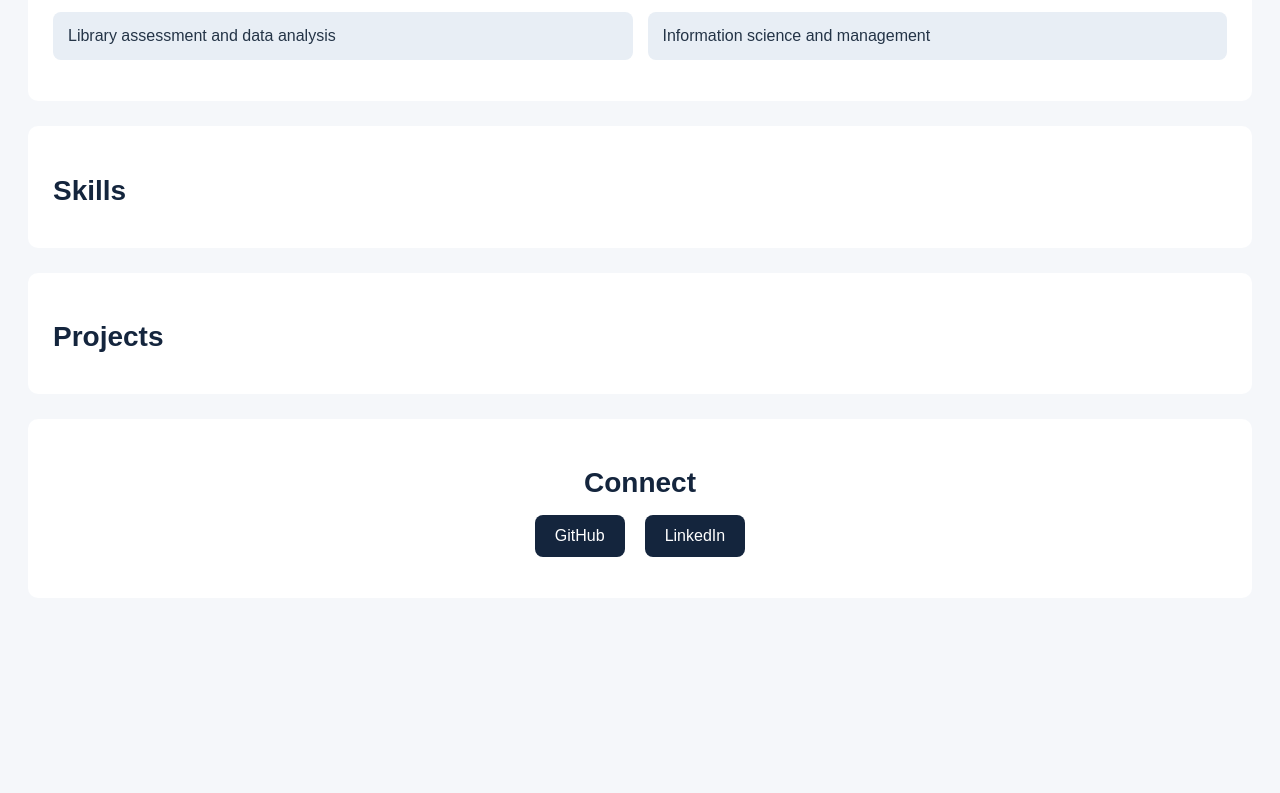
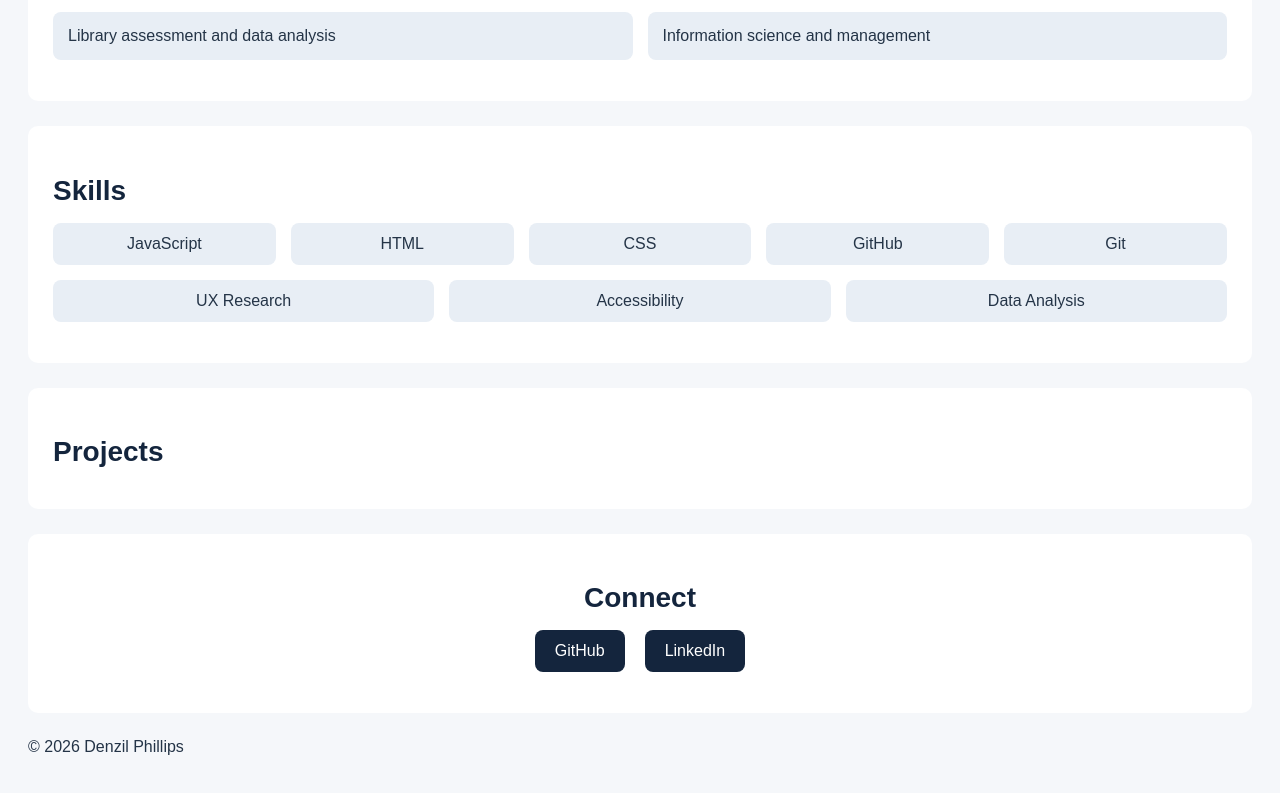
Before and after one commit to dphillips28/denzil-phillips-jsintro26.4, a plain HTML site: page index.html in a window 1280 px wide. Shown: the part 557-1350 px from the top of the page. Before the commit the page ends 1208 px from the top, so only its background shows below. Drawn offline with Linux system fonts and the light colour scheme.

Commit message:
js added, created footer and skills

```diff
--- a/css/index.css
+++ b/css/index.css
@@ -1,3 +1,5 @@
+/* General page styling */
+
 body {
     background-color: #f5f7fa;
     color: #243447;
@@ -100,3 +102,23 @@ nav a:hover {
 #Connect a:hover {
     background-color: #556d9a;
 }
+
+/* Lesson 7: Skills Section Styling */
+
+#Skills ul {
+    display: flex;
+    flex-wrap: wrap;
+    gap: 15px;
+    list-style-type: none;
+    padding: 0;
+}
+
+#Skills li {
+    background-color: #e8eef5;
+    color: #243447;
+    padding: 12px 20px;
+    border-radius: 8px;
+    font-size: 16px;
+    flex: 1 1 180px;
+    text-align: center;
+}
--- a/index.html
+++ b/index.html
@@ -60,6 +60,7 @@
             </li>
         </ul>
     </section>
+    <script src="js/index.js"></script>
 </body>
 
 </html>
--- /dev/null
+++ b/js/index.js
@@ -0,0 +1,50 @@
+// Create a footer element
+const body = document.querySelector("body");
+const newFooter = document.createElement("footer");
+body.appendChild(newFooter);
+
+// Get the current year
+const today = new Date();
+const thisYear = today.getFullYear();
+
+// Select the footer
+const footer = document.querySelector("footer");
+
+// Create the copyright paragraph
+const copyright = document.createElement("p");
+
+// Add copyright text
+copyright.innerHTML = `© ${thisYear} Denzil Phillips`;
+
+// Add the paragraph to the footer
+footer.appendChild(copyright);
+
+// Create an array of technical skills
+const skills = [
+    "JavaScript",
+    "HTML",
+    "CSS",
+    "GitHub",
+    "Git",
+    "UX Research",
+    "Accessibility",
+    "Data Analysis"
+];
+
+// Select the Skills section
+const skillsSection = document.getElementById("Skills");
+
+// Select the unordered list inside the Skills section
+const skillsList = skillsSection.querySelector("ul");
+
+// Loop through the skills array
+for (let i = 0; i < skills.length; i++) {
+    // Create a new list item
+    const skill = document.createElement("li");
+
+    // Add the skill name
+    skill.innerText = skills[i];
+
+    // Append the skill to the list
+    skillsList.appendChild(skill);
+}
```
